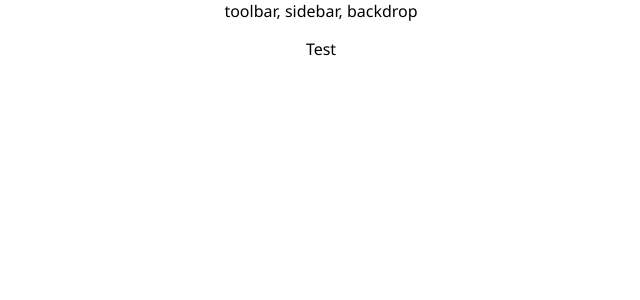
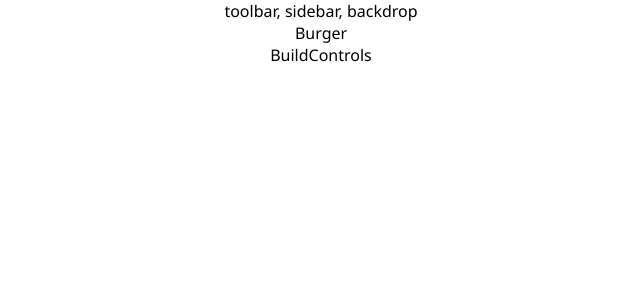
Before and after one commit to jlavan1/sandwhichmaker, a React app: page / in a window 1280 px wide. Shown: the top 300 px of the page, without its empty margins (319-959 px from the left). Built offline with nearby package versions, Linux system fonts and the light colour scheme; the HTML template or start-up script is replaced by a standard one.

Commit message:
sandwhich css

```diff
--- a/src/App.js
+++ b/src/App.js
@@ -1,13 +1,14 @@
 import React, { Component} from 'react';
 import './App.css';
 import Layout from './components/Layout/Layout'
+import BurgerBUilder from './containers/BurgerBuilder/BurgerBuilder'
 
 
 function App() {
   return (
     <div className="App">
       <Layout>
-        <p>Test</p>
+        <BurgerBUilder/>
 
       </Layout>
 
--- /dev/null
+++ b/src/components/Layout/Layout.css
@@ -0,0 +1,3 @@
+.Content{
+    margin: 16px;
+}
--- a/src/components/Layout/Layout.js
+++ b/src/components/Layout/Layout.js
@@ -1,14 +1,15 @@
 import React from 'react';
 import Aux from '../../hoc/Aux';
+import classes from './Layout.css'
 
 const layout = (props) => (
     <Aux>
         <div>toolbar, sidebar, backdrop</div>
-        <body>
+        <main className = {classes.Content}>
             {
                 props.children
             }
-        </body>
+        </main>
     </Aux>
 
 );
--- a/src/containers/BurgerBuilder/BurgerBuilder.js
+++ b/src/containers/BurgerBuilder/BurgerBuilder.js
@@ -6,9 +6,12 @@ import Aux from '../../hoc/Aux'
 
 class BurgerBuilder extends Component {
     render() {
-        <Aux>
-            <div>BurgerBuilder</div>
-        </Aux>
+        return (
+            <Aux>
+                <div>Burger</div>
+                <div>BuildControls</div>
+            </Aux>
+        );
     }
 }
 
```
